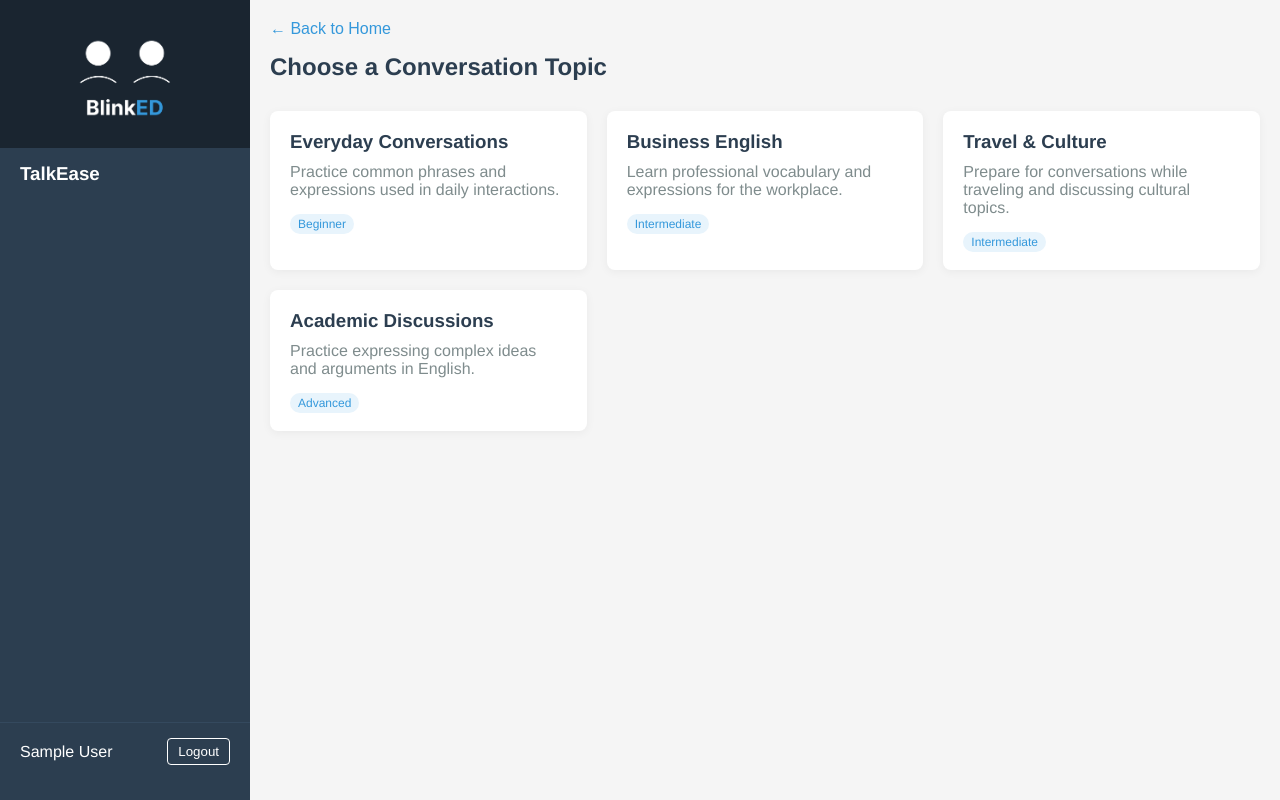
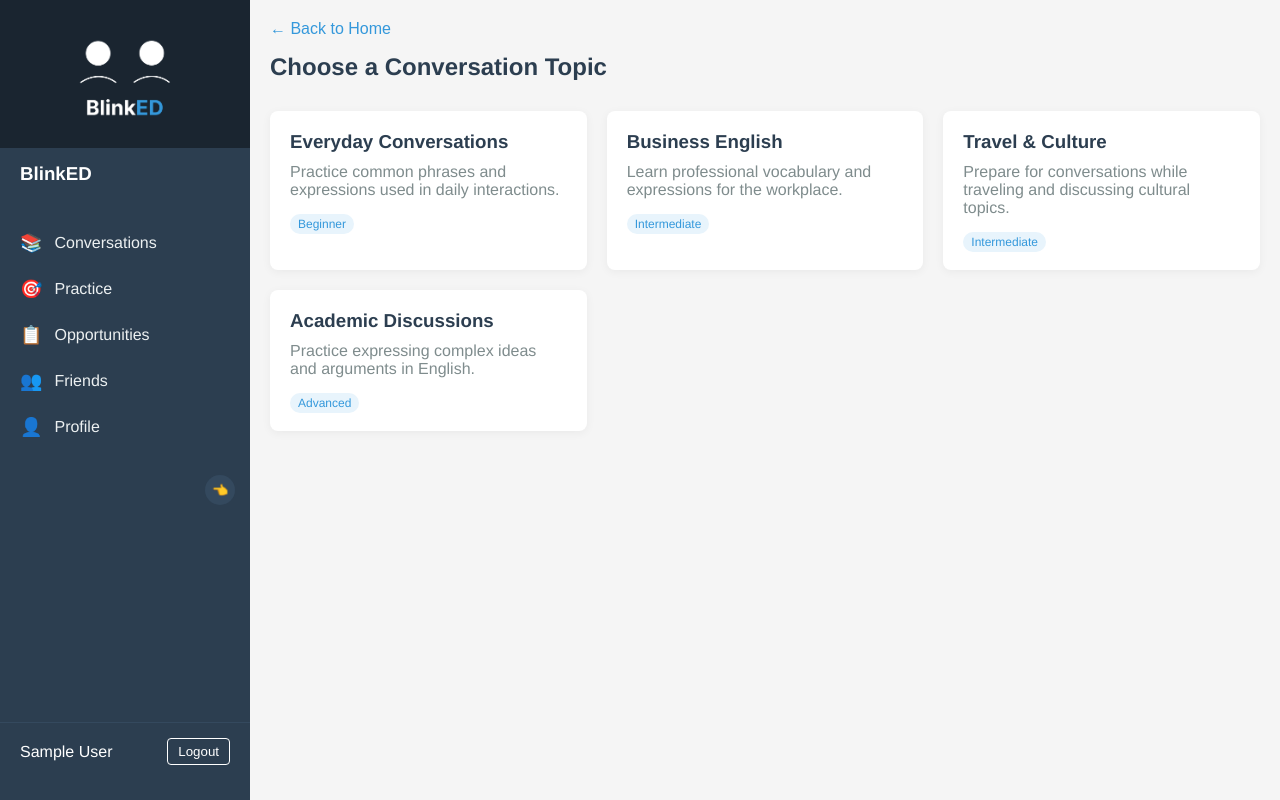
Before and after one commit to oliviapjy/english-learning-app, a Vue app: page /new-conversation in a window 1280 px wide. Built offline with nearby package versions, Linux system fonts and the light colour scheme; sample sign-in values are in the browser's storage.

Commit message:
fix reopen sidebar

```diff
--- a/src/components/NewConversation.vue
+++ b/src/components/NewConversation.vue
@@ -1,18 +1,14 @@
 <!-- src/components/NewConversation.vue -->
 <template>
-    <div class="new-conversation-container">
-      <div class="sidebar">
-        <div class="sidebar-header">
-          <img src="../assets/app_logo_white.png" alt="App Logo" class="app-logo" />
-        </div>
-        <h3>TalkEase</h3>
-        <div class="user-profile">
-          <span class="username">{{ user.name }}</span>
-          <button @click="logout" class="logout-btn">Logout</button>
-        </div>
-      </div>
+  <div class="new-conversation-layout">
+    <TheSidebar
+      :user="user"
+      @logout="logout"
+      @collapse-change="handleSidebarCollapse"
+      :initial-collapsed="sidebarCollapsed"
+    />
 
-      <div class="content-area">
+    <div class="content-area" :class="{ 'expanded': sidebarCollapsed }">
       <div class="header">
         <button @click="goBack" class="back-btn">← Back to Home</button>
         <h2>Choose a Conversation Topic</h2>
@@ -39,15 +35,20 @@
 import { useRouter } from 'vue-router';
 import { useAuthStore } from '../stores/auth';
 import { useConversationStore } from '../stores/conversation';
+import TheSidebar from './layout/TheSidebar.vue';
 
 export default {
   name: 'NewConversation',
+  components: {
+    TheSidebar
+  },
   setup() {
     const router = useRouter();
     const authStore = useAuthStore();
     const conversationStore = useConversationStore();
     const user = ref({ name: 'User' });
     const topics = ref([]);
+    const sidebarCollapsed = ref(localStorage.getItem('sidebarCollapsed') === 'true');
 
     onMounted(() => {
       if (!authStore.isLoggedIn) {
@@ -81,72 +82,29 @@
       router.push('/login');
     };
 
+    const handleSidebarCollapse = (isCollapsed) => {
+      sidebarCollapsed.value = isCollapsed;
+      localStorage.setItem('sidebarCollapsed', isCollapsed);
+    };
+
     return {
       user,
       topics,
       goBack,
       selectTopic,
-        logout
+      logout,
+      sidebarCollapsed,
+      handleSidebarCollapse
     };
   }
 }
 </script>
 
 <style scoped>
-  .new-conversation-container {
+.new-conversation-layout {
   display: flex;
   height: 100vh;
   overflow: hidden;
-  }
-
-  .sidebar {
-    width: 250px;
-    background-color: #2c3e50;
-    color: white;
-    padding: 0 0 20px;
-    display: flex;
-    flex-direction: column;
-  }
-
-  .sidebar-header {
-    background-color: #1a2530;
-    padding: 15px;
-    text-align: center;
-  }
-
-  .app-logo {
-    max-width: 120px;
-    height: auto;
-  }
-
-  h3 {
-    margin: 15px 20px;
-  }
-
-  .user-profile {
-    margin-top: auto;
-    padding: 15px 20px;
-    border-top: 1px solid #34495e;
-    display: flex;
-    justify-content: space-between;
-    align-items: center;
-  }
-
-  .username {
-    font-weight: 500;
-  }
-
-  .logout-btn {
-    background-color: transparent;
-    border: 1px solid white;
-    color: white;
-    padding: 5px 10px;
-    border-radius: 4px;
-    cursor: pointer;
-  }
-
-  .logout-btn:hover {
-    background-color: rgba(255, 255, 255, 0.1);
 }
 
 .content-area {
@@ -154,6 +112,11 @@
   padding: 20px;
   background-color: #f5f5f5;
   overflow-y: auto;
+  transition: margin-left 0.3s ease;
+}
+
+.content-area.expanded {
+  margin-left: 0;
 }
 
 .header {
--- a/src/components/layout/TheSidebar.vue
+++ b/src/components/layout/TheSidebar.vue
@@ -46,7 +46,7 @@
 </template>
 
 <script>
-import { computed, ref } from 'vue';
+import { computed, ref, onMounted, watch } from 'vue';
 import { useRoute } from 'vue-router';
 
 export default {
@@ -55,16 +55,34 @@ export default {
     user: {
       type: Object,
       required: true
+    },
+    initialCollapsed: {
+      type: Boolean,
+      default: false
     }
   },
   emits: ['logout', 'collapse-change'],
   setup(props, { emit }) {
     const route = useRoute();
     const currentRoute = computed(() => route.path);
-    const isCollapsed = ref(false);
+    const isCollapsed = ref(props.initialCollapsed);
+
+    onMounted(() => {
+      // Initialize the sidebar state from localStorage if available
+      const savedState = localStorage.getItem('sidebarCollapsed');
+      if (savedState !== null) {
+        isCollapsed.value = savedState === 'true';
+      }
+    });
+
+    // Watch for prop changes and update local state
+    watch(() => props.initialCollapsed, (newValue) => {
+      isCollapsed.value = newValue;
+    });
 
     const toggleSidebar = () => {
       isCollapsed.value = !isCollapsed.value;
+      localStorage.setItem('sidebarCollapsed', isCollapsed.value);
       emit('collapse-change', isCollapsed.value);
     };
 
```
Lines whose indentation alone changed are shown as unchanged.
